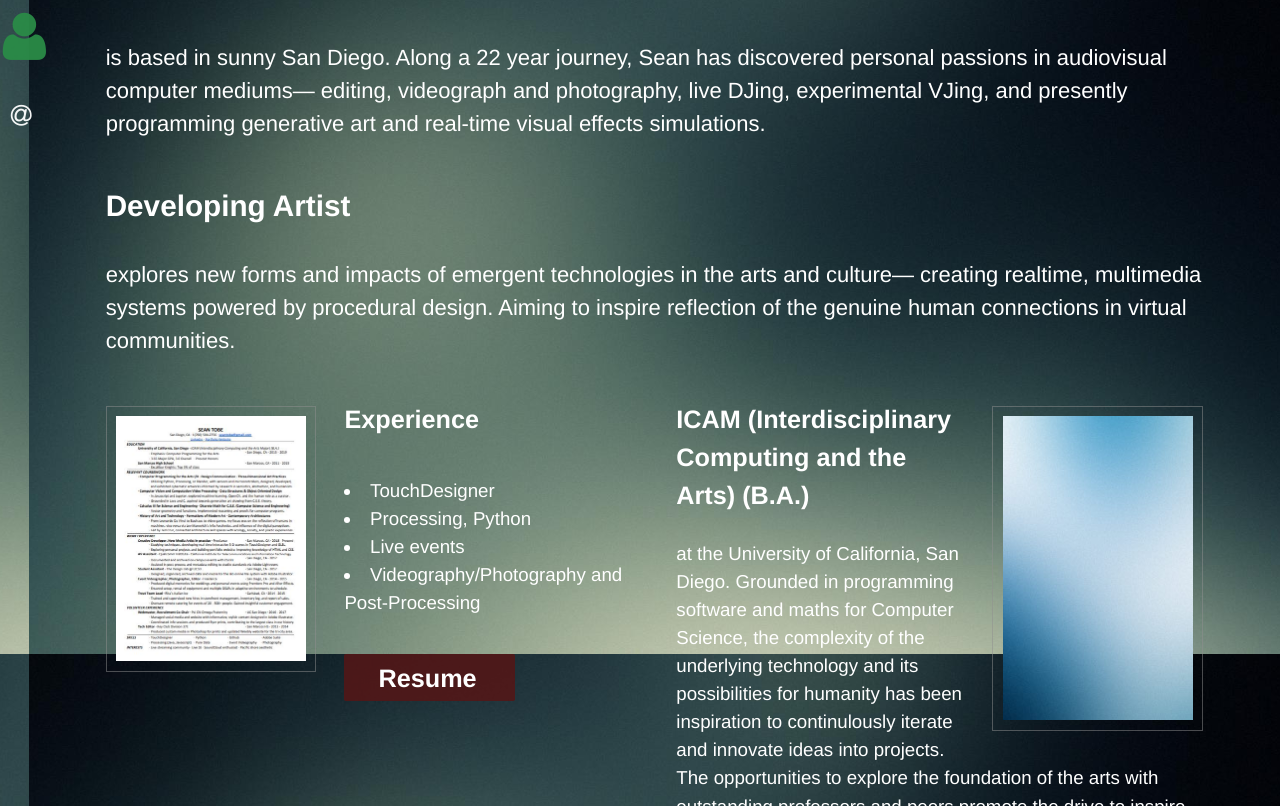
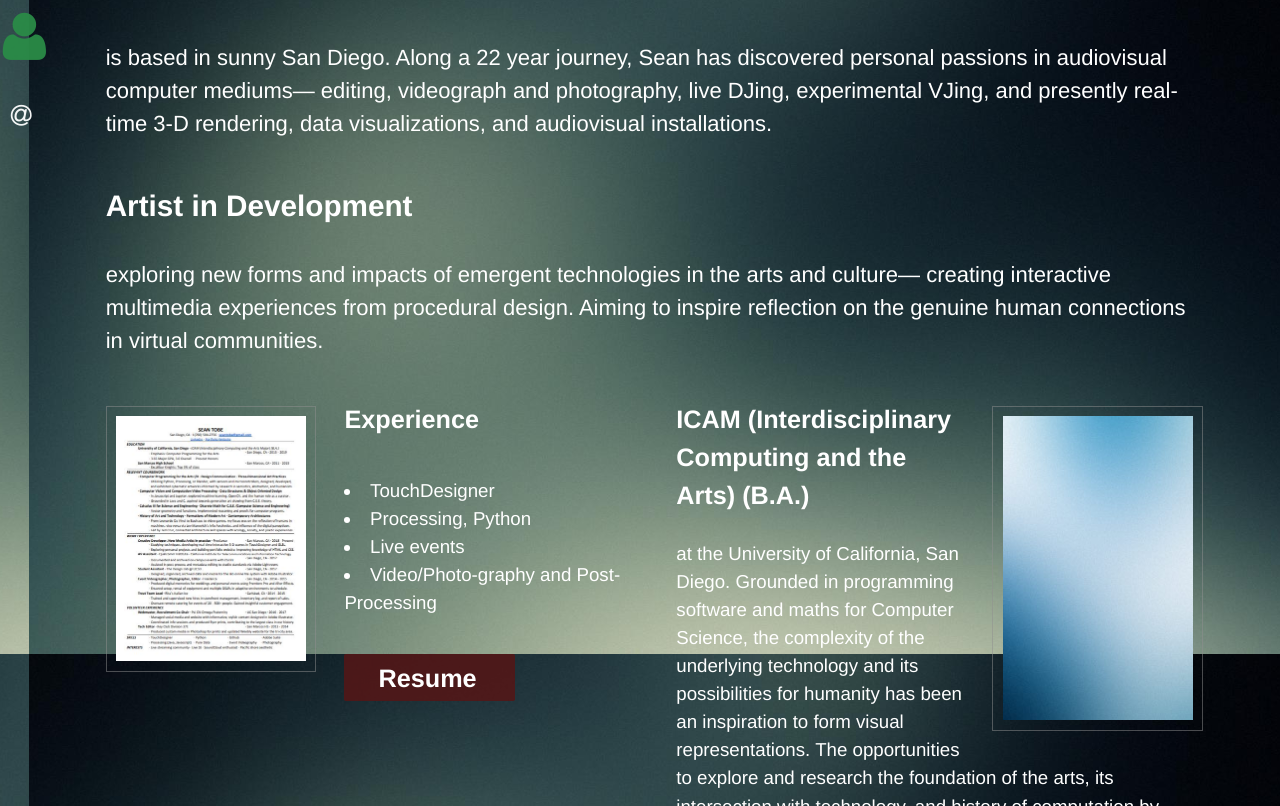
Before and after one commit to sean-tobe/sean-tobe.github.io, a plain HTML site: page about.html in a window 1280 px wide. Shown: the part 146-952 px from the top of the page. Drawn offline with Linux system fonts and the light colour scheme.

Commit message:
update about

```diff
--- a/about.html
+++ b/about.html
@@ -38,12 +38,12 @@
 							<div class="inner">
 								<h1>Sean Tobe</h1>
 								<p>
-									 is based in sunny San Diego. Along a 22 year journey, Sean has discovered personal passions in audiovisual computer mediums— editing, videograph and photography, live DJing, experimental VJing, and presently programming generative art and real-time visual effects simulations.
+									 is based in sunny San Diego. Along a 22 year journey, Sean has discovered personal passions in audiovisual computer mediums— editing, videograph and photography, live DJing, experimental VJing, and presently real-time 3-D rendering, data visualizations, and audiovisual installations.
 								</p>
-								<h3>Developing Artist</h3>
+								<h3>Artist in Development</h3>
 								<p>
-									 explores new forms and impacts of emergent technologies in the arts and culture— creating realtime, multimedia systems powered by procedural design.
-									 Aiming to inspire reflection of the genuine human connections in virtual communities.
+									 exploring new forms and impacts of emergent technologies in the arts and culture— creating interactive multimedia experiences from procedural design.
+									 Aiming to inspire reflection on the genuine human connections in virtual communities.
 								</p>
 								<section class="columns double">
 
@@ -54,7 +54,7 @@
 											<li>TouchDesigner</li>
 											<li>Processing, Python</li>
 											<li>Live events
-											<li>Videography/Photography and Post-Processing
+											<li>Video/Photo-graphy and Post-Processing
 										</p>
 										<h3><a href="assets/files/personal/SEAN_TOBE_resume.pdf" target="_blank" class="button icon">Resume</a></h3>
 									</div>
@@ -62,7 +62,7 @@
 										<span class="image right special"><img src="assets/files/personal/profile.jpg" alt="" /></span>
 										<h3>ICAM (Interdisciplinary Computing and the Arts) (B.A.)</h3>
 										<p>
-											at the University of California, San Diego. Grounded in programming software and maths for Computer Science, the complexity of the underlying technology and its possibilities for humanity has been inspiration to continulously iterate and innovate ideas into projects. The opportunities to explore the foundation of the arts with outstanding professors and peers promote the drive to inspire, improve, and learn.
+											at the University of California, San Diego. Grounded in programming software and maths for Computer Science, the complexity of the underlying technology and its possibilities for humanity has been an inspiration to form visual representations. The opportunities to explore and research the foundation of the arts, its intersection with technology, and history of computation by creating projects with outstanding professors and peers promote my drive to inspire, iterate, and improve. Always learning!
 										</p>
 									</div>
 								</section>
```
Also changed, not shown: 1 other file.
